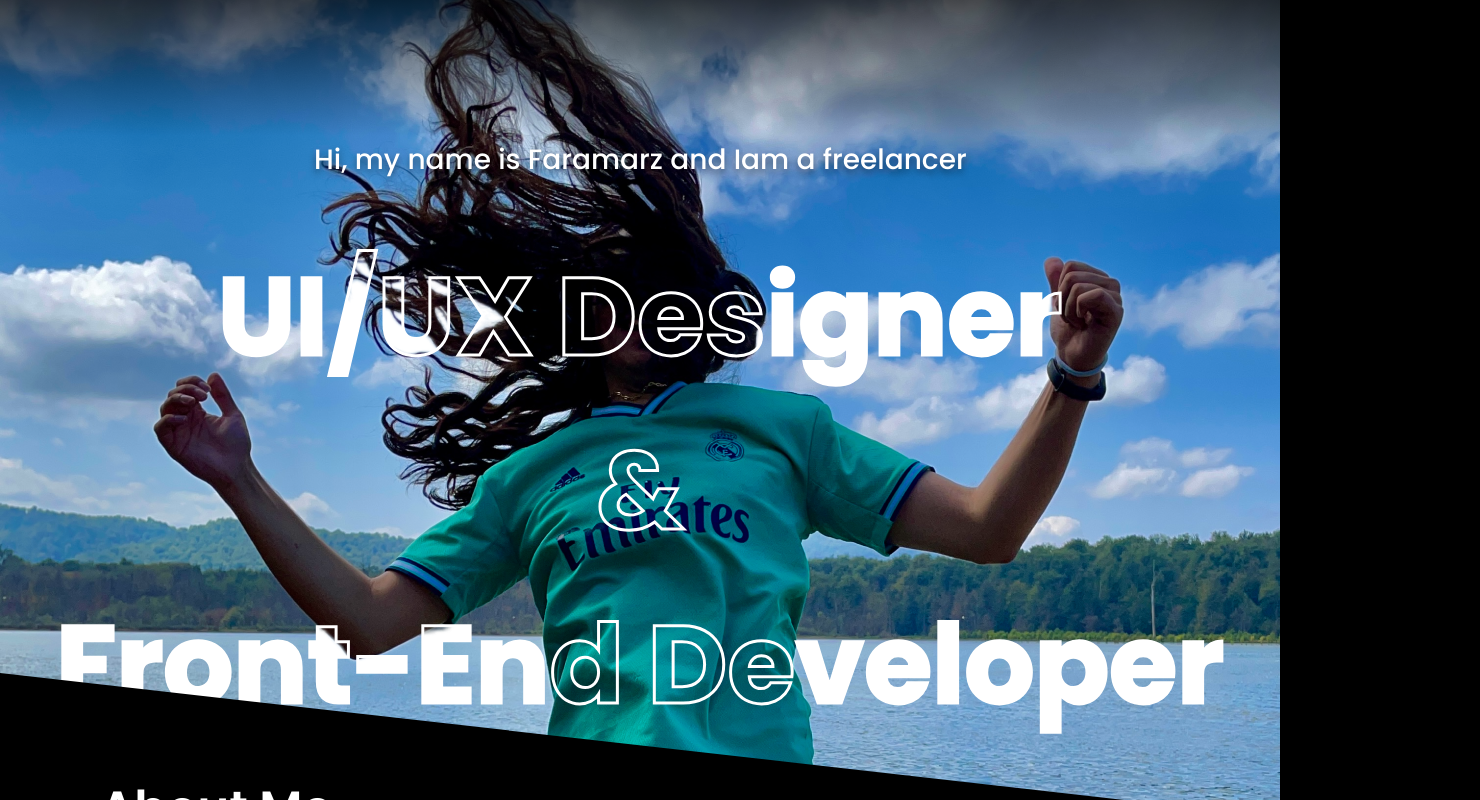
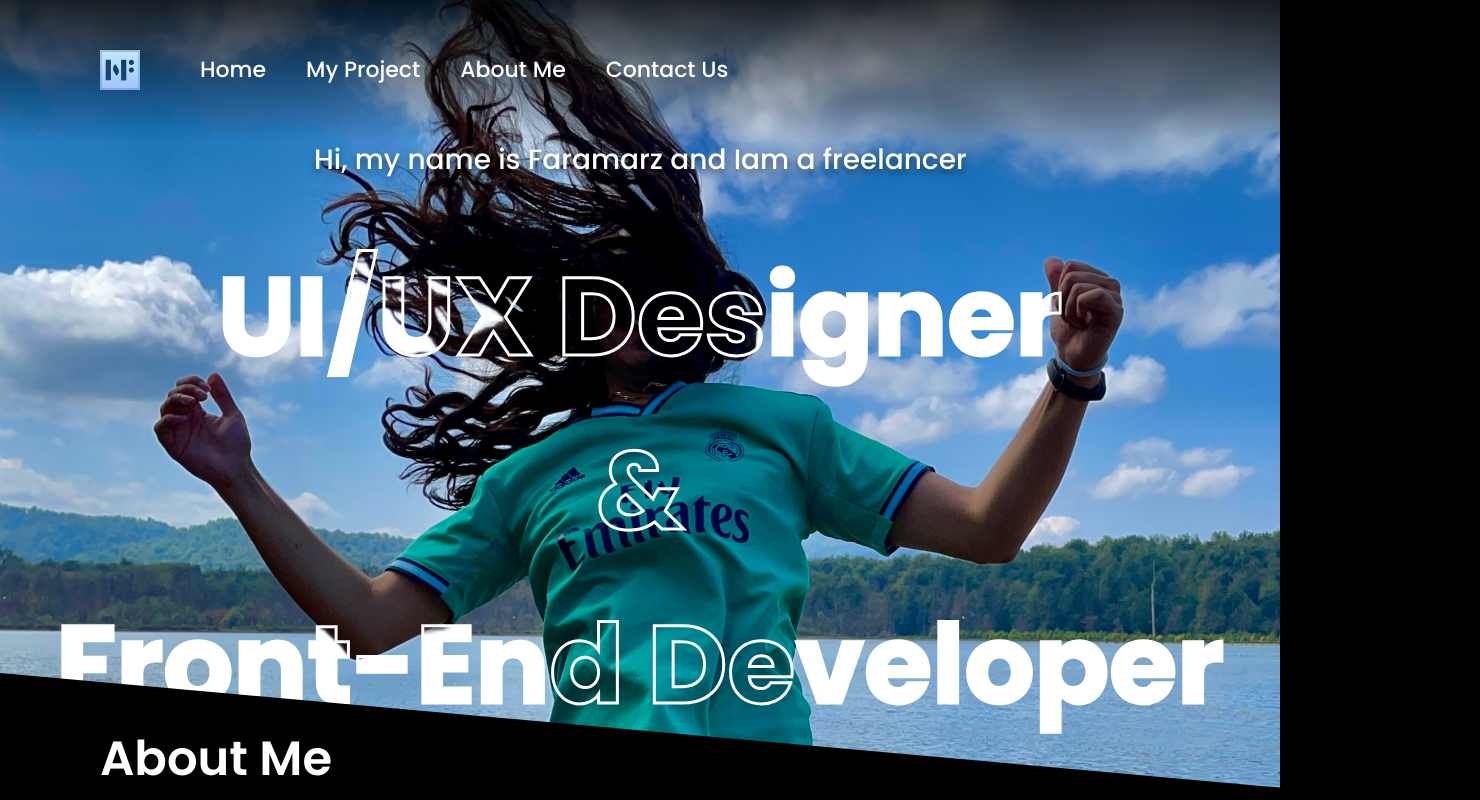
Before and after one commit to Faramarznia/My-webpage, a React (Create React App) app: page / in a window 1280 px wide. Shown: the top 800 px of the page, 1480 px wide, since content can reach past the window. Built offline with nearby package versions, Linux system fonts and the light colour scheme.

Commit message:
build-navbar

```diff
--- a/src/App.jsx
+++ b/src/App.jsx
@@ -1,14 +1,15 @@
 import classes from "./App.module.css";
 import Background from "./assets/Background.png";
 import Background2 from "./assets/Background2.png";
+import Navbar from "./components/navbar";
 
 function App() {
   return (
     <div className={classes.home}>
+      <Navbar />
       <div className={classes.landingDiv}>
         <img src={Background} className={classes.background} alt="background" />
         <div className={classes.darkRectangle}></div>
-        <div className={classes.darkRectangle2}></div>
         <div className={classes.landing}>
           <h1>UI/UX Designer</h1>
           <h1>&</h1>
--- a/src/App.module.css
+++ b/src/App.module.css
@@ -15,7 +15,8 @@
   src: url("./assets/fonts/Poppins-Regular.ttf");
 }
 .home {
-  height: 1280px;
+  height: 1180px;
+  /* background-color: aqua; */
 }
 .landingDiv {
   position: static;
@@ -24,21 +25,6 @@
   align-items: center;
   flex-direction: column;
 }
-.darkRectangle {
-  position: absolute;
-  width: 100%;
-  height: 136px;
-  left: 0px;
-  top: 0px;
-  z-index: 1;
-  background: linear-gradient(
-    0deg,
-    rgba(0, 0, 0, 0.7) 0%,
-    rgba(0, 0, 0, 0) 100%
-  );
-  transform: matrix(1, 0, 0, -1, 0, 0);
-}
-
 .background {
   position: absolute;
   width: 100%;
@@ -53,20 +39,7 @@
   left: 0px;
   top: 0px;
   z-index: 0;
-  display: inline-block;
 }
-
-/* .darkRectangle2 {
-  position: absolute;
-  width: 100%;
-  height: 368px;
-  bottom: -200px;
-  background: linear-gradient(
-    0deg,
-    rgba(0, 0, 0, 0.7) 0%,
-    rgba(0, 0, 0, 0) 100%
-  );
-} */
 .landing {
   position: absolute;
   top: 230px;
@@ -130,7 +103,7 @@
   background-color: rgb(0, 0, 0);
   color: #ffffff;
   clip-path: polygon(0 0, 100% 30%, 100% 100%, 0% 100%);
-  padding: 100px;
+  padding: 50px 100px;
 }
 h3 {
   font-family: "Poppins-SemiBold";
--- /dev/null
+++ b/src/components/navbar.jsx
@@ -0,0 +1,41 @@
+import classes from "./navbar.module.css";
+
+function Navbar() {
+  return (
+    <div className={classes.navbar}>
+      <svg className={classes.navicon}
+        width="200"
+        height="200"
+        viewBox="0 0 200 200"
+        fill="none"
+        xmlns="http://www.w3.org/2000/svg"
+      >
+        <path
+          fill-rule="evenodd"
+          clip-rule="evenodd"
+          d="M0 0H200V200H0V0ZM105.639 49.0142H131.386V152.002H105.639V49.0142ZM78.1706 71.5591C65.856 78.6689 61.6367 94.4156 68.7466 106.73L81.7383 129.233C94.053 122.123 98.2723 106.376 91.1624 94.0615L78.1706 71.5591ZM28.3945 49.0142H54.4618V151.874H28.3945V49.0142ZM157.127 74.7601C164.236 74.7601 170 68.9967 170 61.8871C170 54.7776 164.236 49.0142 157.127 49.0142C150.017 49.0142 144.254 54.7776 144.254 61.8871C144.254 68.9967 150.017 74.7601 157.127 74.7601ZM170 100.505C170 107.615 164.236 113.378 157.127 113.378C150.017 113.378 144.254 107.615 144.254 100.505C144.254 93.3957 150.017 87.6323 157.127 87.6323C164.236 87.6323 170 93.3957 170 100.505ZM6 6H194V194H6V6ZM4 4H6H194H196V6V194V196H194H6H4V194V6V4Z"
+          fill="url(#paint0_linear_1386_3196)"
+        />
+        <defs>
+          <linearGradient
+            id="paint0_linear_1386_3196"
+            x1="100"
+            y1="0"
+            x2="100"
+            y2="200"
+            gradientUnits="userSpaceOnUse"
+          >
+            <stop stop-color="#C2E9FB" />
+            <stop offset="1" stop-color="#A1C4FD" />
+            <stop offset="1" stop-color="#A1C4FD" />
+          </linearGradient>
+        </defs>
+      </svg>
+      <h5>Home</h5>
+      <h5>My Project</h5>
+      <h5>About Me</h5>
+      <h5>Contact Us</h5>
+    </div>
+  );
+}
+export default Navbar;
--- /dev/null
+++ b/src/components/navbar.module.css
@@ -0,0 +1,41 @@
+.navbar {
+  display: flex;
+  width: 100%;
+  position: absolute;
+  flex-direction: row;
+  justify-content: start;
+  align-items: center;
+  left: 0px;
+  z-index: 1;
+  background: linear-gradient(
+    180deg,
+    rgba(0, 0, 0, 0.8) 0%,
+    rgba(0, 0, 0, 0) 100%
+  );
+  padding: 50px 100px;
+  gap: 40px;
+}
+.navicon {
+  width: 40px;
+  height: 40px;
+  margin-right: 20px;
+}
+.navbar > h5 {
+  font-family: "Poppins-Medium";
+  font-style: normal;
+  font-weight: 500;
+  font-size: 22px;
+  line-height: 30px;
+  color: #ffffff;
+  margin: 0px;
+}
+.navbar > h5:hover {
+  transition: 250ms;
+  background: linear-gradient(254.71deg, #c21871 22.23%, #ec407a 77.34%);
+  background-clip: text;
+  color: transparent;
+}
+.navbar > svg:hover {
+  transition: 100ms;
+  background-color: black;
+}
```
